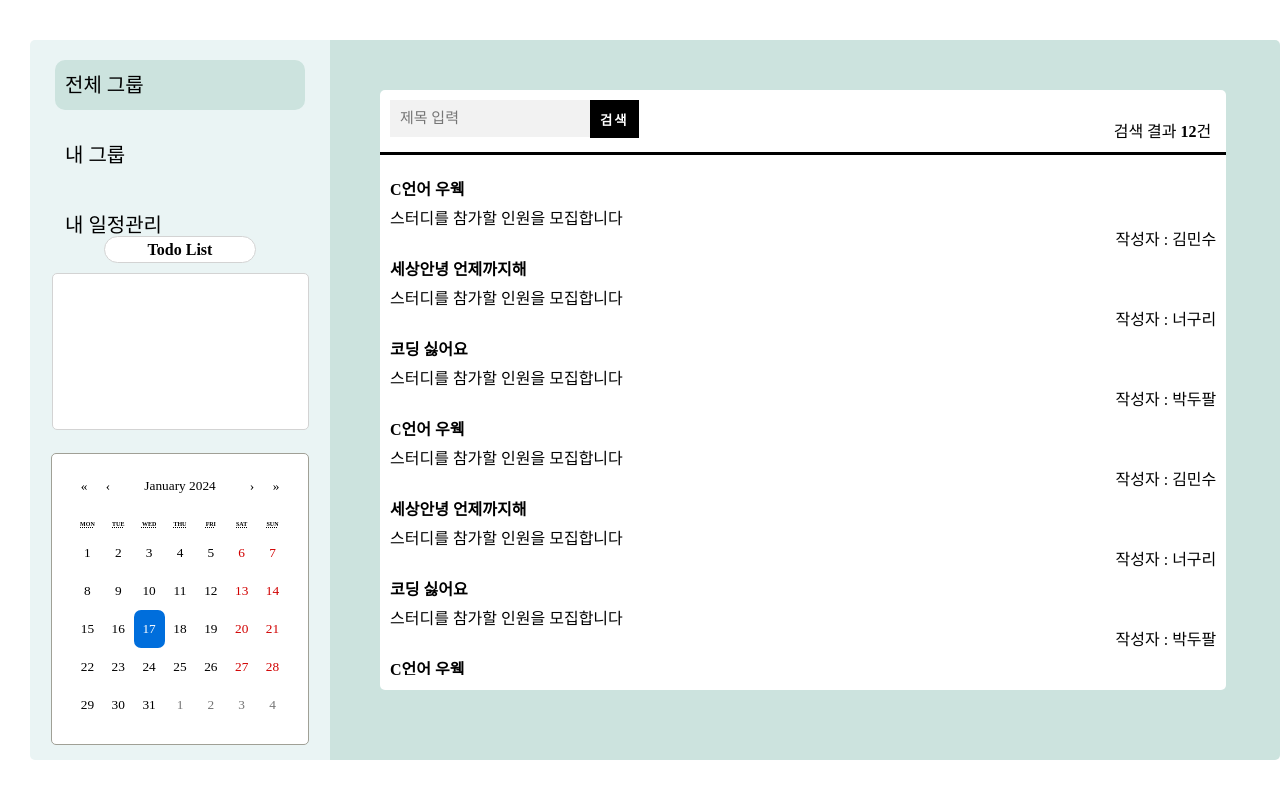
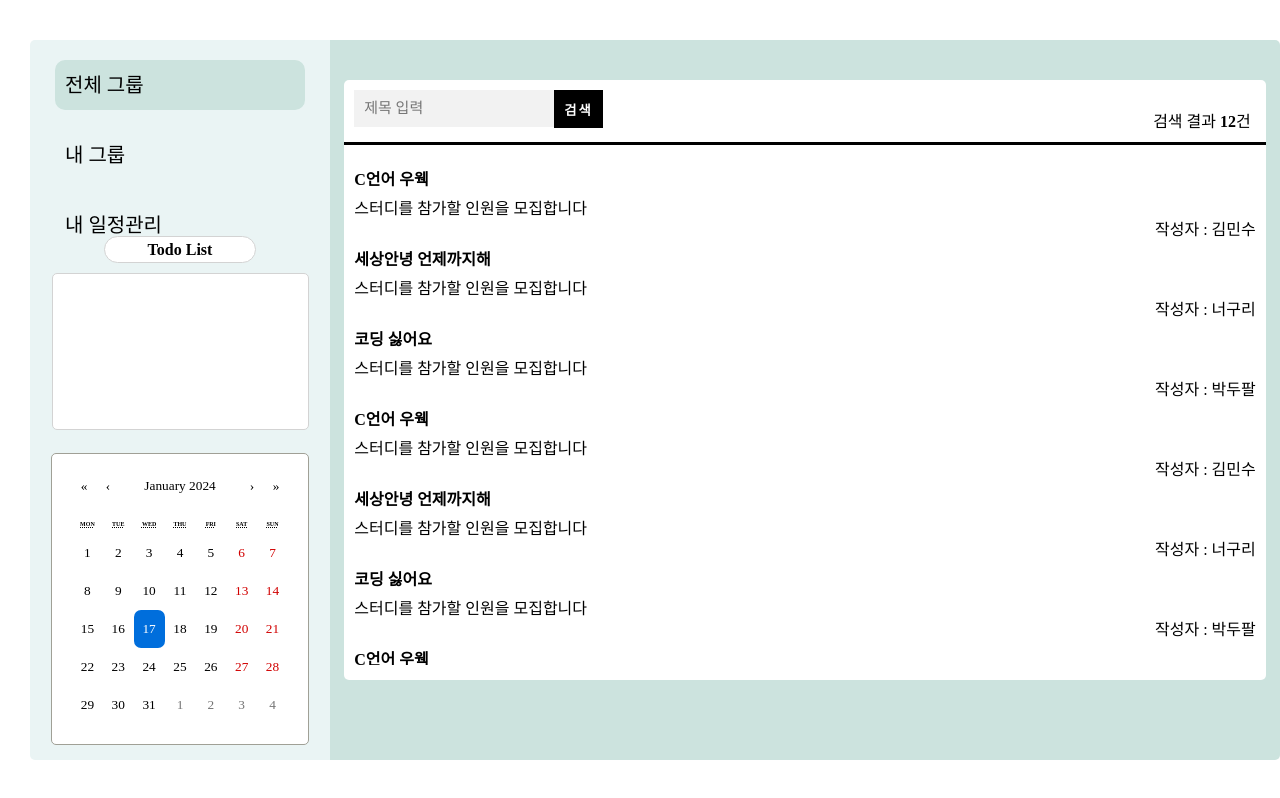
Before and after one commit to iam6ukk/qstudy_front, a React (Create React App) app: page /main in a window 1280 px wide. Built offline with nearby package versions, Linux system fonts and the light colour scheme; a web font is replaced by a local one.

Commit message:
달력 애니메이션 수정

```diff
--- a/src/components/group/css/group.module.css
+++ b/src/components/group/css/group.module.css
@@ -1,11 +1,7 @@
 .mygroup {
   background-color: white;
-  width: 93%;
-  margin-left: 30px;
   border-radius: 5px;
   overflow: hidden;
-
-  margin-top: 20px;
 }
 
 .filter {
--- a/src/pages/main/css/board.module.css
+++ b/src/pages/main/css/board.module.css
@@ -1,13 +1,13 @@
 .board_container {
   width: 100%;
   display: flex;
+  flex-direction: column;
+  align-items: center;
+  margin-top: 40px;
 }
 
 .board_groups {
-  width: 100%;
-  margin-top: 10px;
-  padding: 20px;
-
+  width: 97%;
   p {
     font-size: 18px;
     margin-left: 32px;
--- a/src/pages/main/css/schedule.module.css
+++ b/src/pages/main/css/schedule.module.css
@@ -1,3 +1,4 @@
 .schedule_conatiner {
   padding: 20px;
+  height: 100%;
 }
--- a/src/pages/main/schedule.js
+++ b/src/pages/main/schedule.js
@@ -8,7 +8,11 @@ export const CalendarBox = styled(Calendar)`
   border: none;
   border-radius: 5px;
   width: auto;
-  height: 800px;
+  height: 90%;
+  min-height: 600px;
+  overflow: auto;
+  margin-top: 30px;
+  transition: 0.3s;
 
   // 달력 오늘 표시
   .react-calendar__tile--now {
@@ -39,22 +43,27 @@ export const CalendarBox = styled(Calendar)`
 
   // day 타일
   .react-calendar__tile {
+
+    transition: 0.3s;
     height: 130px;
     font-size: 16px;
   }
 
   // day 타일 hover, focus
   .react-calendar__tile:enabled:hover {
+    transition: 0.3s;
     background-color: #dee2e6;
     border-radius: 100px;
   }
   .react-calendar__tile:enabled:focus {
+    transition: 0.3s;
     background-color: #a4c3b2;
     border-radius: 100px;
   }
 
   // 날짜 선택시, day 타일
   .react-calendar__tile--active {
+    transition: 0.3s;
     color: #fff;
     background-color: #a4c3b2;
     border-radius: 100px;
```
